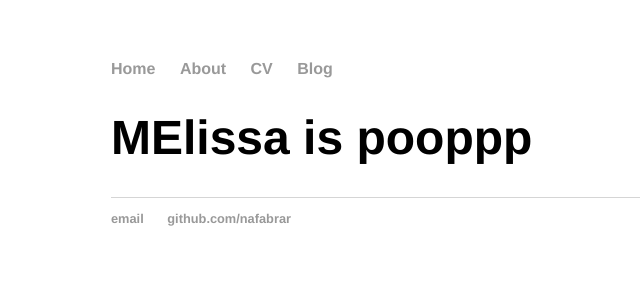
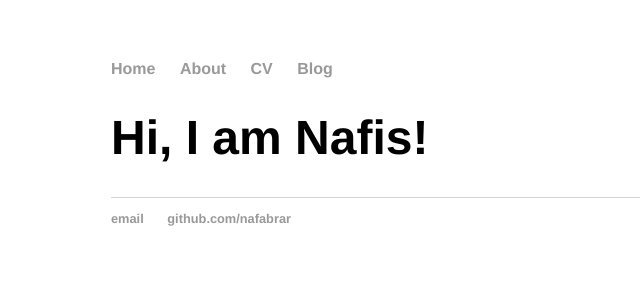
Before and after one commit to nafabrar/nafabrar.github.io, a Jekyll site: the page built from index.html, in a window 1280 px wide. Shown: the top 300 px of the page, without its empty margins (81-721 px from the left). Built offline with Jekyll 4.4.1, drawn with Linux system fonts in a browser that asks for light colours.

Commit message:
Update index.html

```diff
--- a/index.html
+++ b/index.html
@@ -23,7 +23,7 @@ title: Nafis Abrar
 		</nav>
 		<div class="container">
     		<div class="blurb">
-        		<h1>MElissa is pooppp</h1>
+        		<h1>Hi, I am Nafis!</h1>
     		</div><!-- /.blurb -->
 		</div><!-- /.container -->
 	</body>
```
